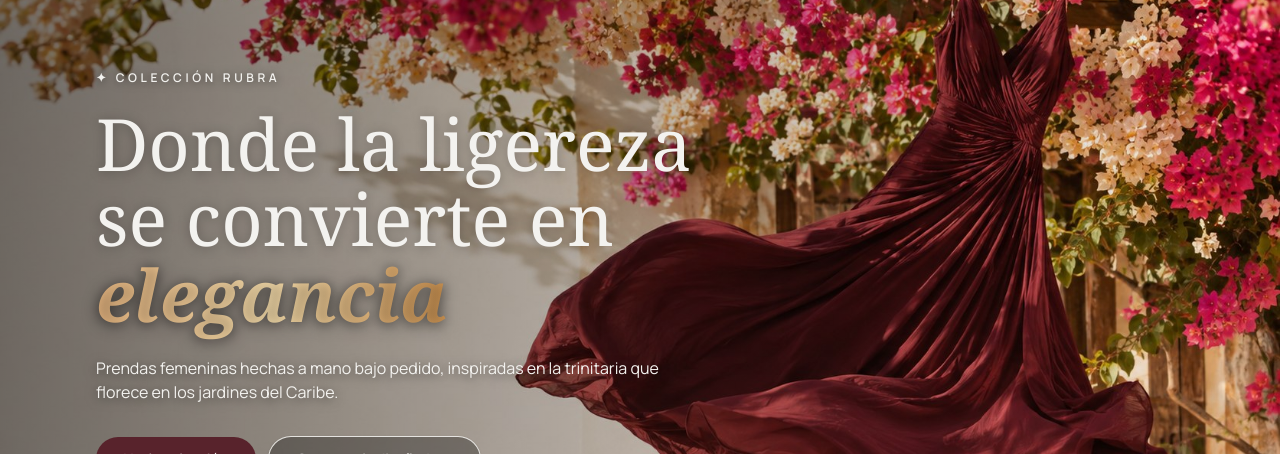
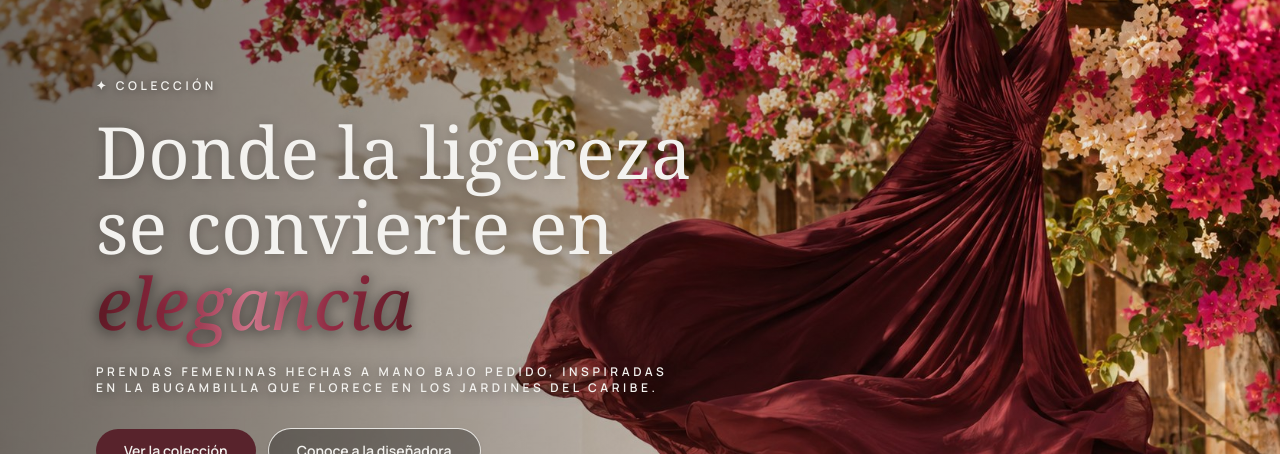
Before and after one commit to Dandlrt09/P-gina-Web-ANV-BAR, a React (Vite) app: page / in a window 1280 px wide. Shown: the part 149-603 px from the top of the page. Built offline with nearby package versions, Linux system fonts and the light colour scheme; no server answers; the database is empty.

Commit message:
fix(catalog): apply Anays design feedback — hero typography, wine gradient, smaller prices

```diff
--- a/src/catalog/ProductCard.tsx
+++ b/src/catalog/ProductCard.tsx
@@ -71,7 +71,7 @@ export function ProductCard({ product, onQuickView, onOpenDetail }: ProductCardP
       <div className="flex flex-1 flex-col gap-1.5 p-4">
         <p className="text-xs uppercase tracking-[0.2em] text-accent">{product.category}</p>
         <h3 className="font-display text-lg leading-snug text-brand-deep">{product.name}</h3>
-        <p className="mt-auto pt-1 text-base font-semibold text-brand-primary">
+        <p className="mt-auto pt-1 text-sm font-medium text-brand-primary">
           {formatCOP(product.priceCOP)}
         </p>
         <button
--- a/src/catalog/ProductDetail.tsx
+++ b/src/catalog/ProductDetail.tsx
@@ -84,7 +84,7 @@ export function ProductDetail({ product, onBackToCatalog }: ProductDetailProps)
             <h1 className="mt-2 font-display text-4xl font-medium leading-[1.1] text-brand-deep sm:text-5xl">
               {product.name}
             </h1>
-            <p className="mt-3 font-display text-2xl font-medium text-brand-primary sm:text-3xl">
+            <p className="mt-3 text-lg font-medium text-brand-primary sm:text-xl">
               {formatCOP(product.priceCOP)}
             </p>
             {likeCount > 0 && (
--- a/src/storefront/Hero.tsx
+++ b/src/storefront/Hero.tsx
@@ -36,19 +36,19 @@ export function Hero() {
       <Container className="relative py-20 sm:py-28 lg:py-32">
         <div className="relative max-w-2xl">
           <p className="animate-rise motion-reduce:animate-none text-xs font-semibold uppercase tracking-[0.3em] text-surface [text-shadow:0_1px_8px_rgba(0,0,0,0.55)]">
-            ✦ Colección RUBRA
+            ✦ Colección
           </p>
           <h1 className="animate-rise motion-reduce:animate-none mt-5 font-display text-5xl font-medium leading-[1.05] text-surface [text-shadow:0_1px_12px_rgba(0,0,0,0.25)] sm:text-6xl lg:text-7xl">
             Donde la ligereza
             <br />
             se convierte en{' '}
-            <em className="bg-gradient-to-r from-[#e3b37e] via-[#f2d9a8] to-[#c9904f] bg-clip-text font-semibold italic text-transparent [filter:drop-shadow(0_2px_8px_rgba(0,0,0,0.45))]">
+            <em className="bg-[linear-gradient(to_right,#6b1d2a,#9e2e48,#e8829a,#9e2e48,#6b1d2a)] bg-clip-text font-medium italic text-transparent [filter:drop-shadow(0_2px_8px_rgba(0,0,0,0.45))]">
               elegancia
             </em>
           </h1>
-          <p className="animate-rise motion-reduce:animate-none mt-6 max-w-xl text-surface [animation-delay:120ms] [text-shadow:0_2px_12px_rgba(0,0,0,0.6)]">
+          <p className="animate-rise motion-reduce:animate-none mt-6 max-w-xl text-xs font-semibold uppercase tracking-[0.3em] text-surface [animation-delay:120ms] [text-shadow:0_2px_12px_rgba(0,0,0,0.6)]">
             Prendas femeninas hechas a mano bajo pedido, inspiradas en la
-            trinitaria que florece en los jardines del Caribe.
+            bugambilla que florece en los jardines del Caribe.
           </p>
           <div className="animate-rise motion-reduce:animate-none mt-8 flex flex-wrap items-center gap-3 [animation-delay:240ms]">
             <a
```
